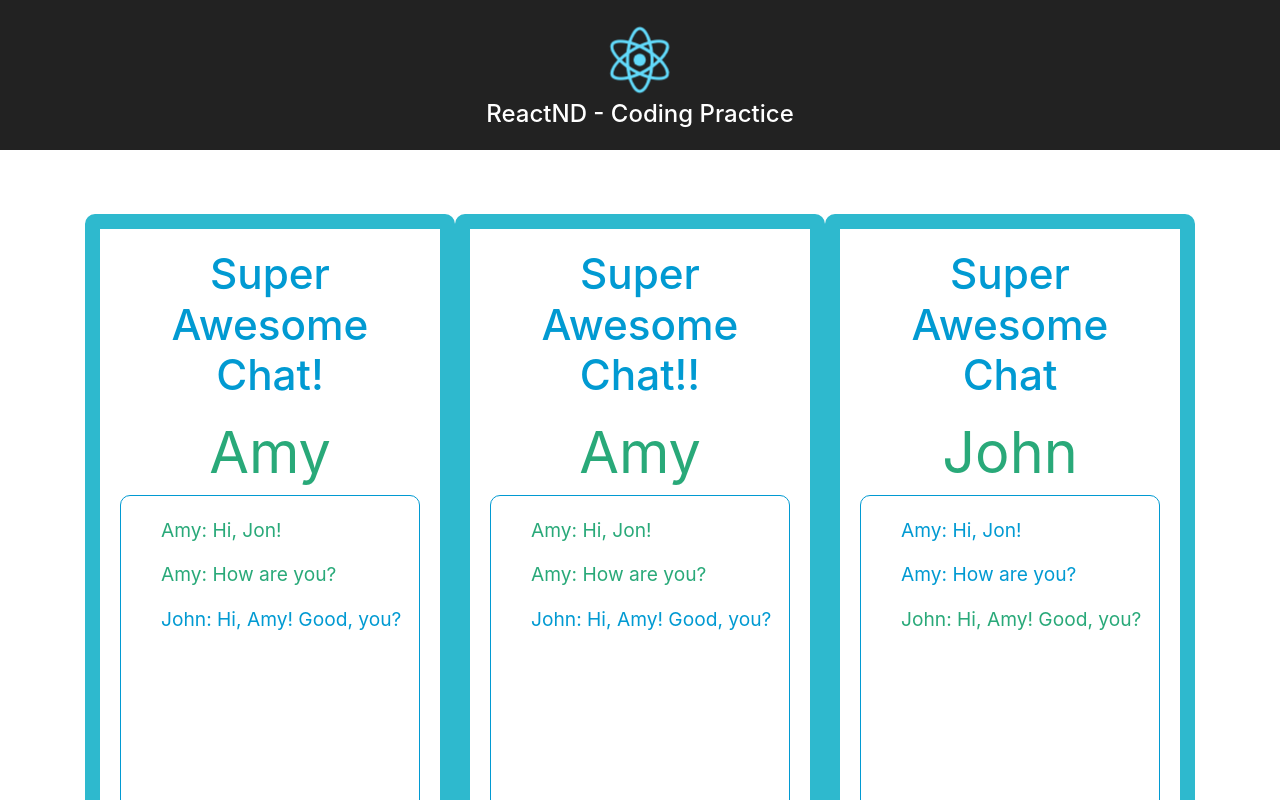
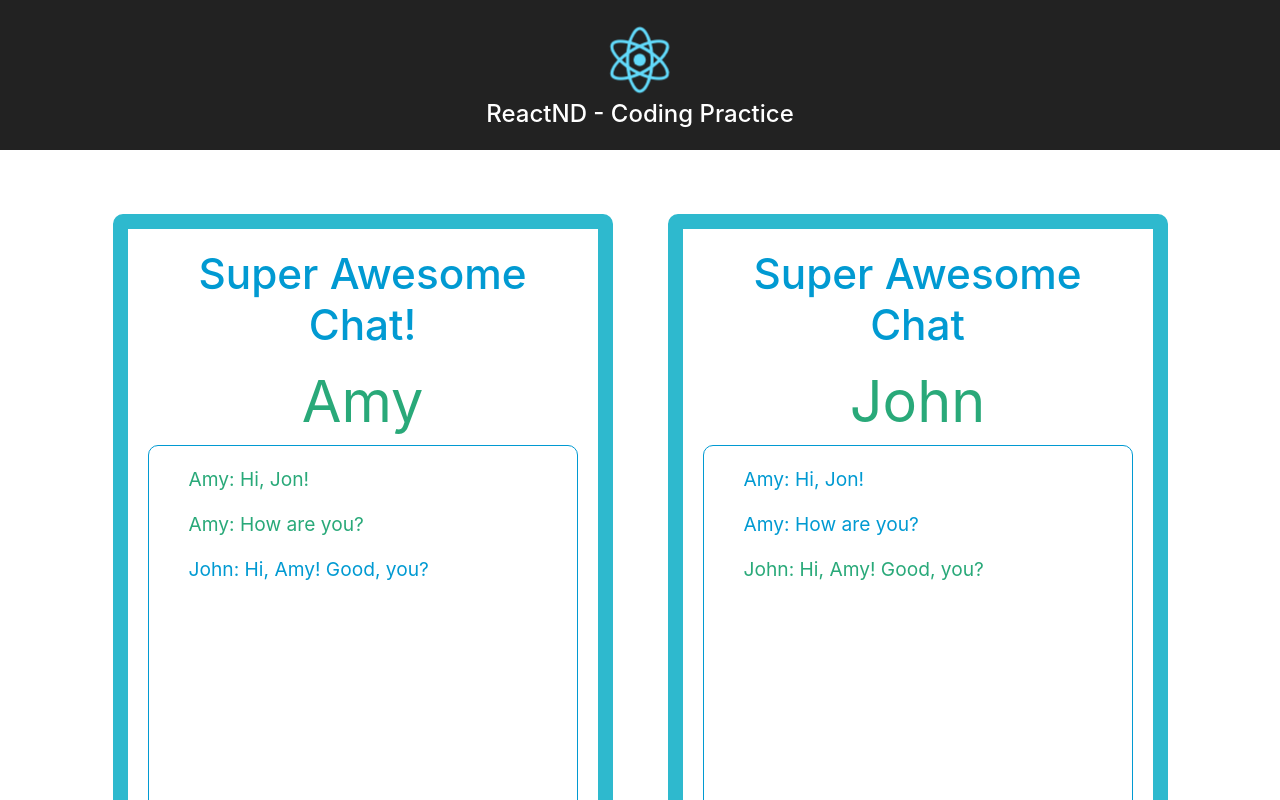
Before and after one commit to tomstockwood/Exercise-2-All-Together, a React (Create React App) app: page / in a window 1280 px wide. Shown: the top 800 px of the page. Built offline with nearby package versions, Linux system fonts and the light colour scheme.

Commit message:
Converted the main app into two ChatWindow components
Oh my days the elegance and simplicity <3

```diff
--- a/src/App.js
+++ b/src/App.js
@@ -58,7 +58,17 @@ class App extends Component {
           >
           </ChatWindow>
 
-          <div className="chat-window">
+          <ChatWindow
+            heading={'Super Awesome Chat'}
+            user={this.state.users[1]}
+            messages={this.state.messages}
+            isDisabled={this.isDisabled}
+          >
+          </ChatWindow>
+
+
+
+          {/* <div className="chat-window">
             <h2>Super Awesome Chat!!</h2>
             <div className="name sender">{this.state.users[0].username}</div>
 
@@ -72,9 +82,9 @@ class App extends Component {
               isDisabled={this.isDisabled}
             >
             </InputGroup>
-          </div>
+          </div> */}
 
-          <div className="chat-window">
+          {/* <div className="chat-window">
             <h2>Super Awesome Chat</h2>
             <div className="name sender">{this.state.users[1].username}</div>
 
@@ -89,7 +99,7 @@ class App extends Component {
             >
             </InputGroup>
 
-          </div>
+          </div> */}
         </div>
       </div>
     );
```
